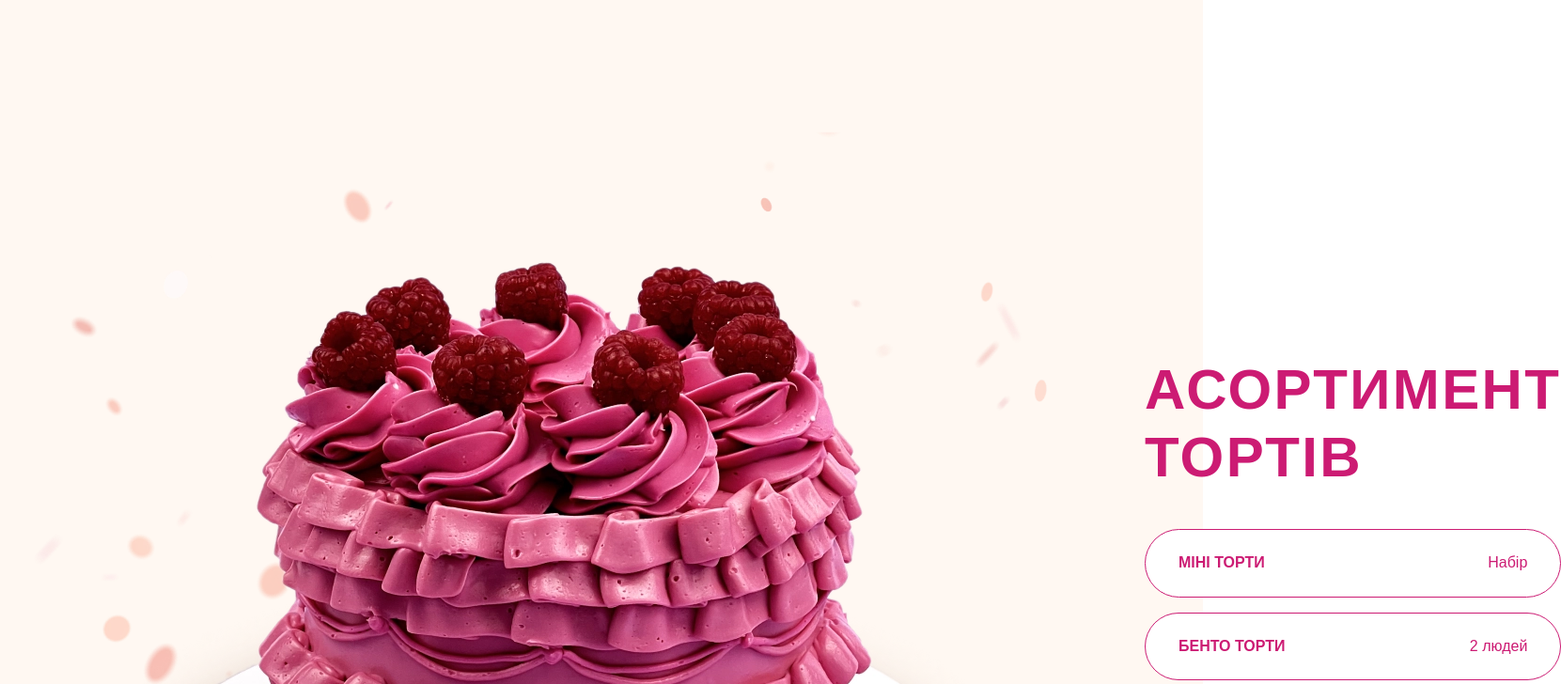
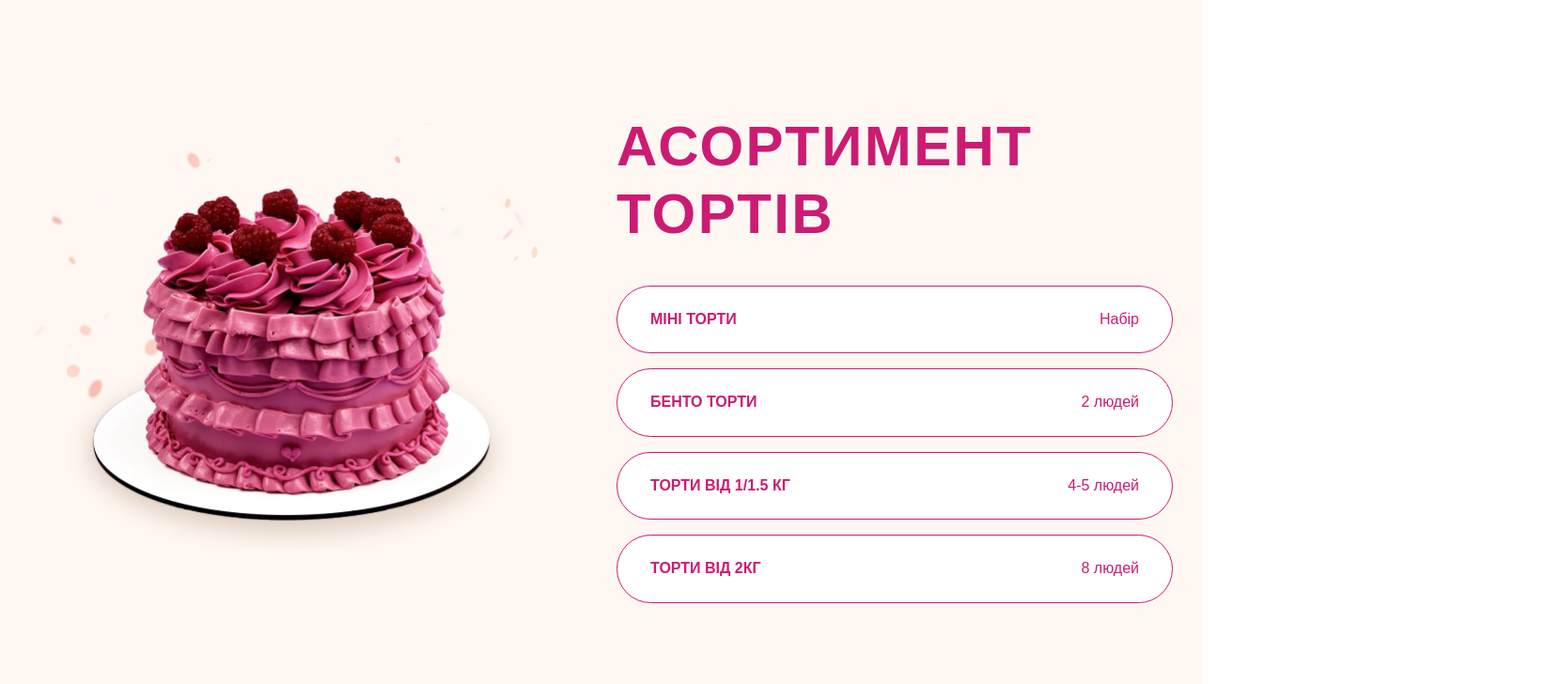
Before and after one commit to SoftRyzen-internship/de-tort, a Next.js app: page / in a window 1280 px wide. Shown: the part 800-1528 px from the top of the page at 94% size, 1661 px wide, since content can reach past the window. Built offline with nearby package versions, Linux system fonts and the light colour scheme; a web font is replaced by a local one.

Commit message:
upd cake img

```diff
--- a/src/sections/CakesAssortment/CakesAssortment.tsx
+++ b/src/sections/CakesAssortment/CakesAssortment.tsx
@@ -13,9 +13,9 @@ export const CakesAssortment: React.FC = () => {
         <Image
           src={image.path}
           alt={image.alt}
-          width={1186}
-          height={1040}
-          className="hidden xl:block w-[592] h-[520]"
+          width={592}
+          height={519}
+          className="hidden xl:block w-[592] h-[519]"
         />
 
         <div className="flex flex-col gap-6 md:gap-10 xl:w-[592px]">
```
Also changed, not shown: public/images/tort-layered-@x2.webp.
